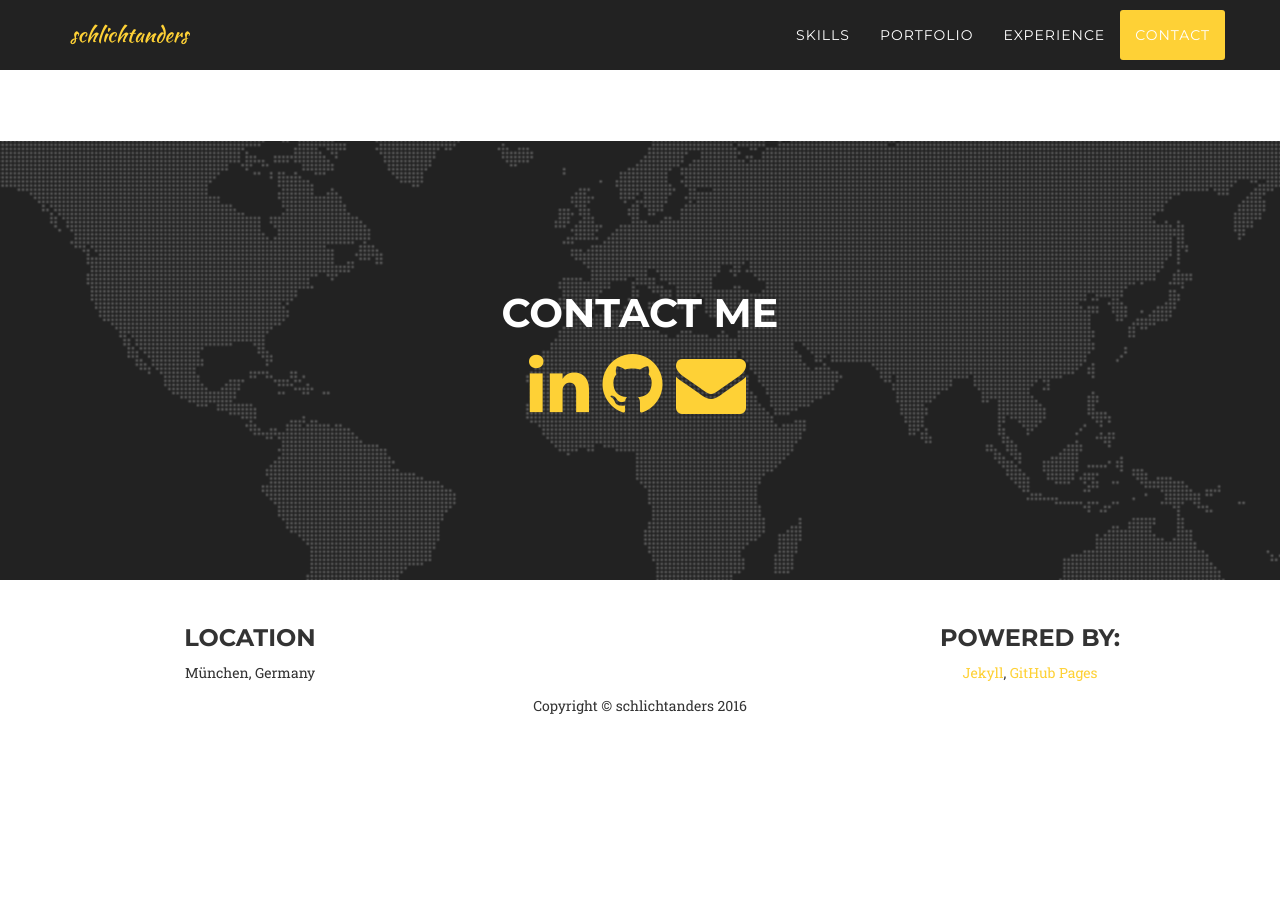
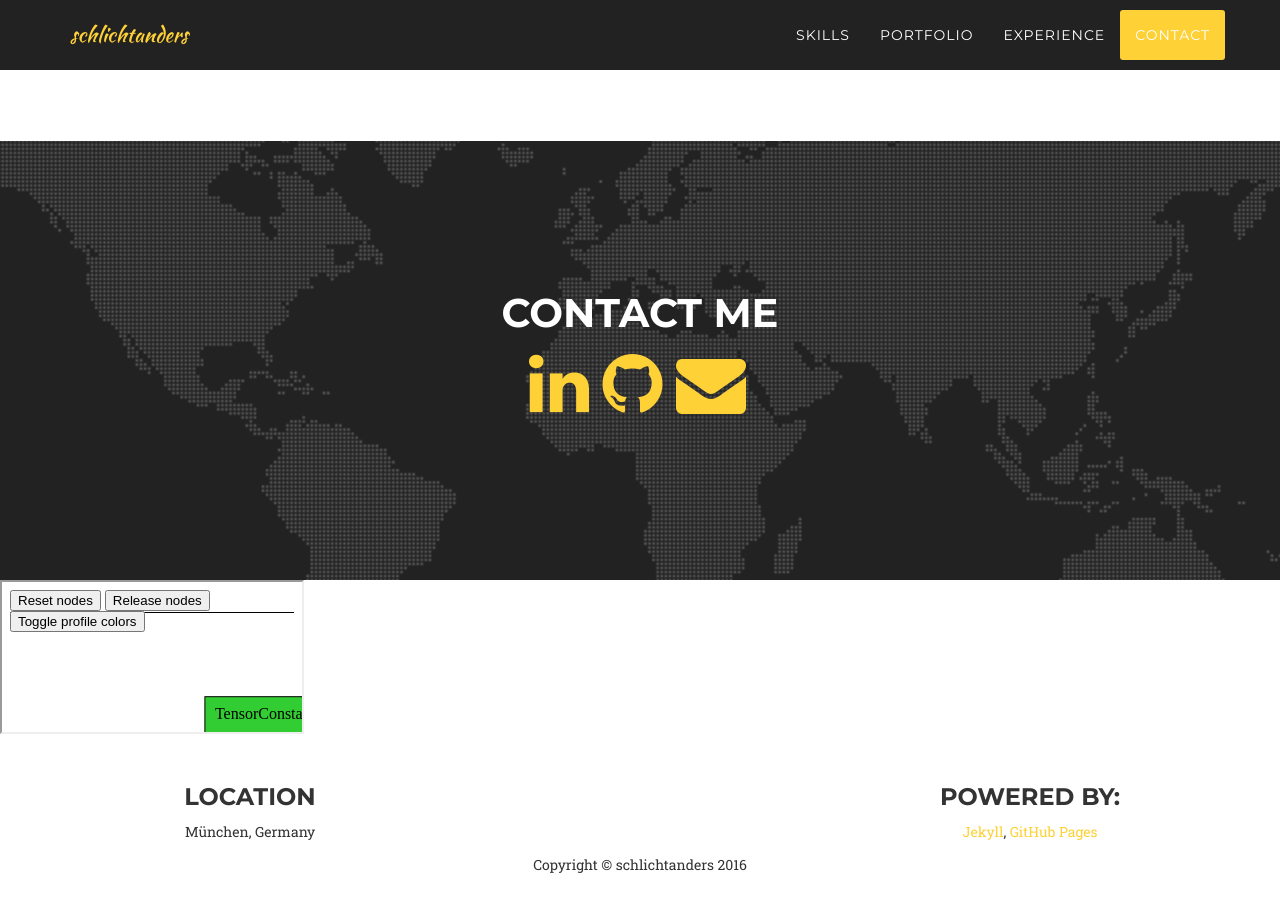
Before and after one commit to stephansahm/stephansahm.github.io, a Jekyll site: the page built from index.html, in a window 1280 px wide and 900 px high, scrolled down 4231 px. Built offline with Jekyll 4.4.1, drawn with Linux system fonts in a browser that asks for light colours; some web fonts are replaced; before the commit the page ends 4972 px from its top, so only the background shows below that.

Commit message:
test iframe

```diff
--- a/_layouts/default.html
+++ b/_layouts/default.html
@@ -11,6 +11,11 @@
     {% include portfolio_grid.html %}
     {% include about.html %}
     {% include contact.html %}
+
+    <iframe src="{{ "/examples/tmp/loss.html" | prepend: site.baseurl }}">
+      no iframe
+    </iframe>
+
     {% include footer.html %}
     {% include modals.html %}
     {% include js.html %}
```
